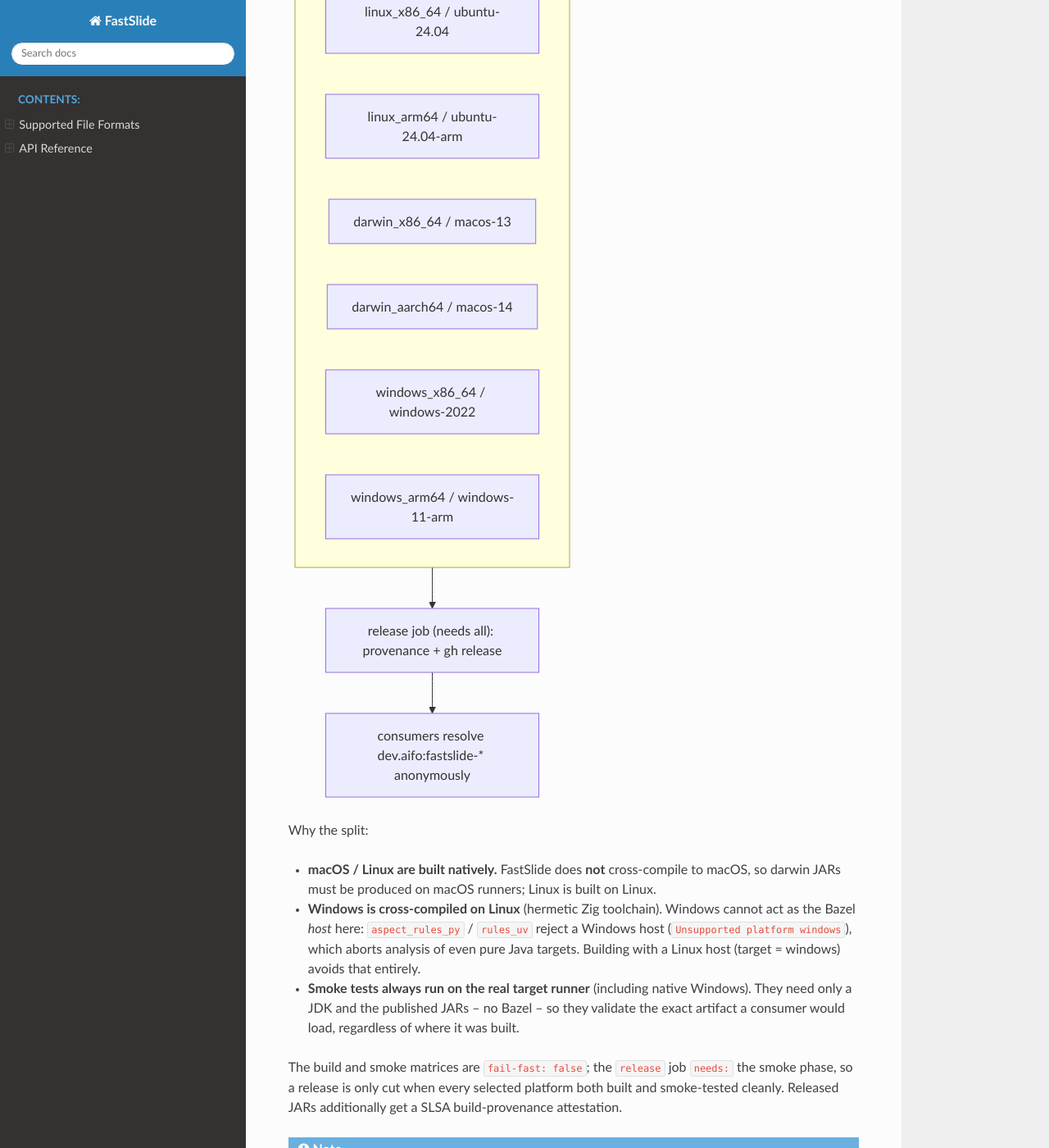
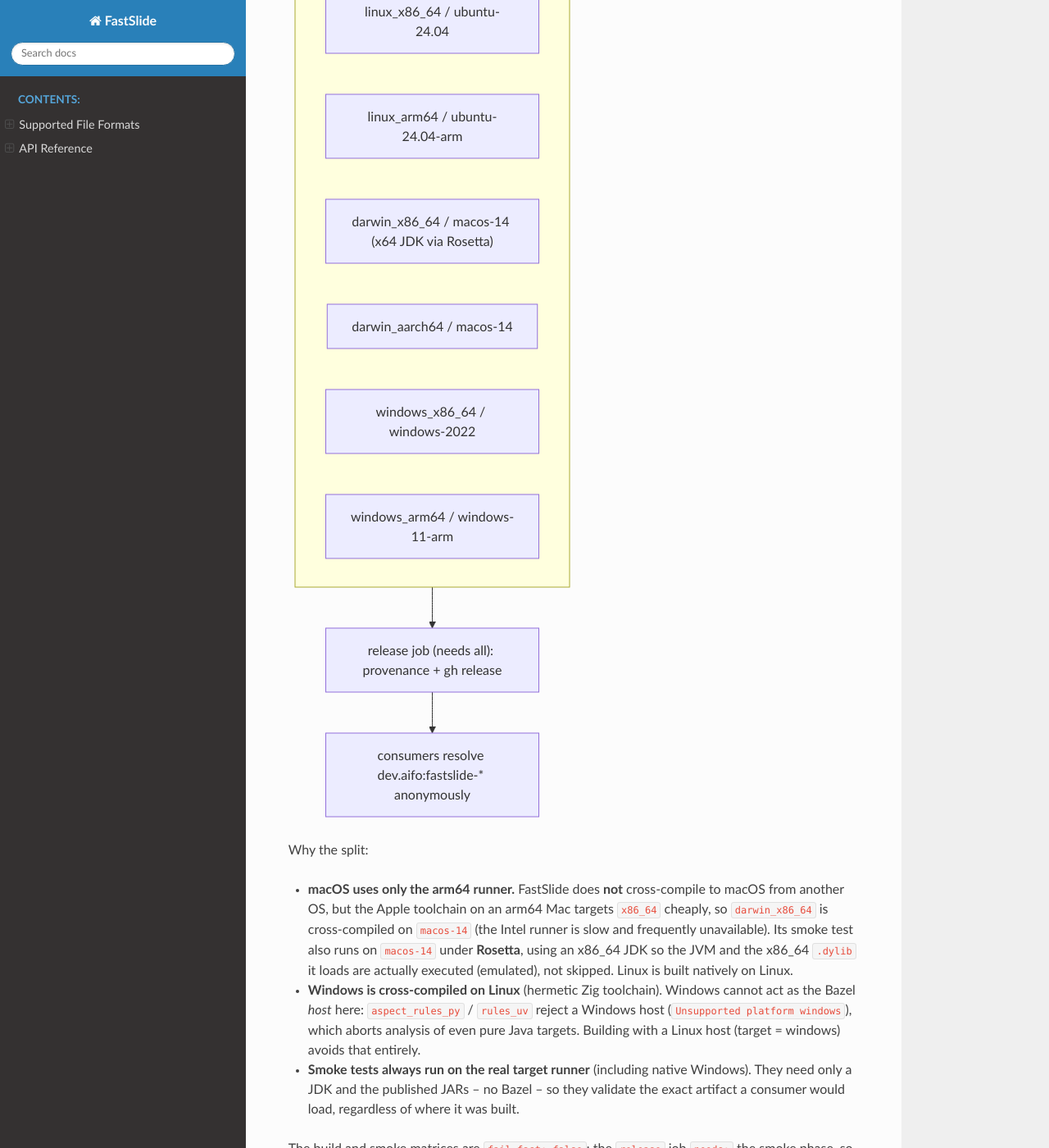
Before and after one commit to NKI-AI/fastslide, a Sphinx documentation site: the page built from docs/source/guides/java_packages.rst, in a window 1280 px wide and 1400 px high, scrolled down 3448 px. Shown: the whole window at 82% size. Built offline with Sphinx 7.4.7 and the Read the Docs theme 3.1.0, drawn with Linux system fonts in a browser that asks for light colours; pages that are not in the unit, such as notebooks, are missing from menus; some of the changed text lies outside the part shown.

Commit message:
fix(fastslide): java artifact building in GitHub
GitOrigin-RevId: 2f5941659198e865663db59063a66e7769f9bf5a

```diff
--- a/docs/source/guides/java_packages.rst
+++ b/docs/source/guides/java_packages.rst
@@ -128,7 +128,7 @@ followed by an aggregate **release** job:
        subgraph build [build: produce classifier JARs]
            blx["linux_x86_64 / ubuntu-24.04 (native)"]
            bla["linux_arm64 / ubuntu-24.04-arm (native)"]
-           bmx["darwin_x86_64 / macos-13 (native)"]
+           bmx["darwin_x86_64 / macos-14 (cross, Apple arm->x86_64)"]
            bma["darwin_aarch64 / macos-14 (native)"]
            bwx["windows_x86_64 / ubuntu-24.04 (cross, Zig)"]
            bwa["windows_arm64 / ubuntu-24.04 (cross, Zig)"]
@@ -136,7 +136,7 @@ followed by an aggregate **release** job:
        subgraph smoke [smoke: run JARs on the real target runner]
            slx["linux_x86_64 / ubuntu-24.04"]
            sla["linux_arm64 / ubuntu-24.04-arm"]
-           smx["darwin_x86_64 / macos-13"]
+           smx["darwin_x86_64 / macos-14 (x64 JDK via Rosetta)"]
            sma["darwin_aarch64 / macos-14"]
            swx["windows_x86_64 / windows-2022"]
            swa["windows_arm64 / windows-11-arm"]
@@ -147,9 +147,13 @@ followed by an aggregate **release** job:
 
 Why the split:
 
-- **macOS / Linux are built natively.** FastSlide does **not** cross-compile to
-  macOS, so darwin JARs must be produced on macOS runners; Linux is built on
-  Linux.
+- **macOS uses only the arm64 runner.** FastSlide does **not** cross-compile to
+  macOS from another OS, but the Apple toolchain on an arm64 Mac targets
+  ``x86_64`` cheaply, so ``darwin_x86_64`` is cross-compiled on ``macos-14`` (the
+  Intel runner is slow and frequently unavailable). Its smoke test also runs on
+  ``macos-14`` under **Rosetta**, using an x86_64 JDK so the JVM and the x86_64
+  ``.dylib`` it loads are actually executed (emulated), not skipped. Linux is
+  built natively on Linux.
 - **Windows is cross-compiled on Linux** (hermetic Zig toolchain). Windows
   cannot act as the Bazel *host* here: ``aspect_rules_py`` / ``rules_uv`` reject
   a Windows host (``Unsupported platform windows``), which aborts analysis of
```
Also changed, not shown: 1 other file.
